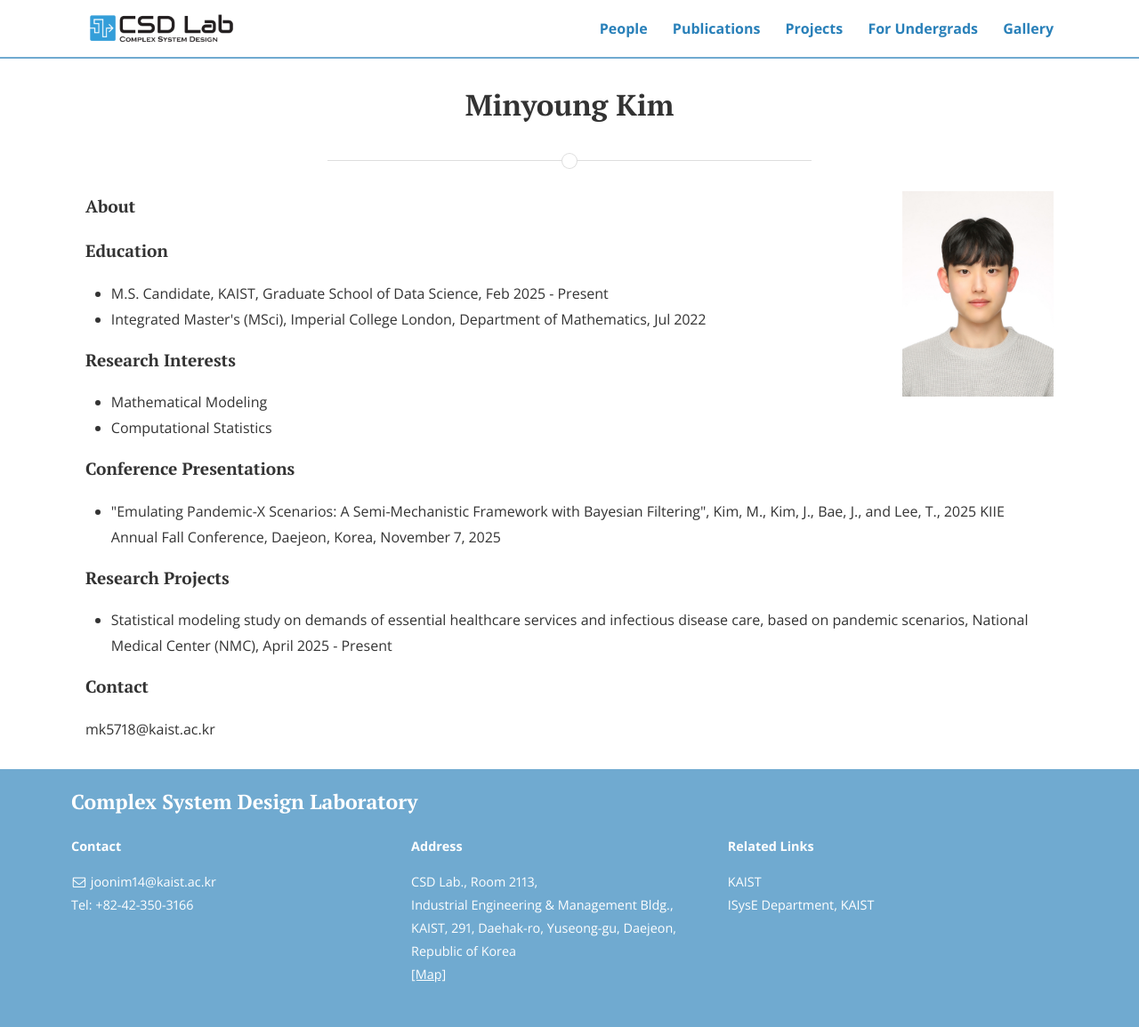
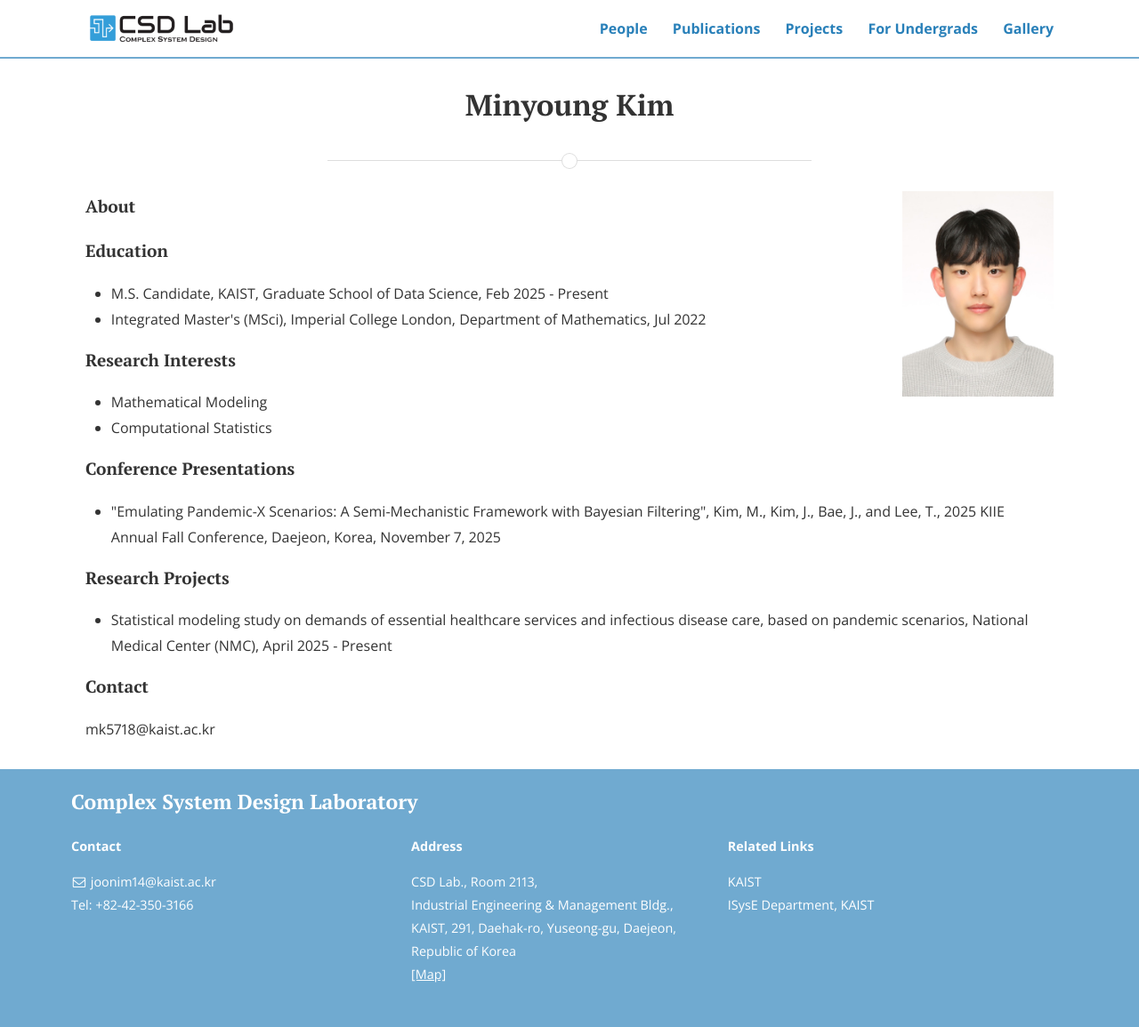
Before and after one commit to CSDlab-KAIST/csdlab-kaist.github.io, a Jekyll site: the page built from people/minyoung.html, in a window 1280 px wide. Shown: the whole page at 89% size. Built offline with Jekyll 4.4.1, drawn with Linux system fonts in a browser that asks for light colours; nearby versions of some CDN libraries.

Commit message:
Update minyoung.html

```diff
--- a/people/minyoung.html
+++ b/people/minyoung.html
@@ -9,7 +9,7 @@ title: Minyoung Kim
 
 
 <!-- <img src="{{'/assets/img/members/Minyoung_1.jpeg' | prepend: site.baseurl }}" style="float: right; width: 170px; margin: 0 0 2em 2em"> -->
-<img src="{{'/assets/img/members/minyoung_2.jpeg' | prepend: site.baseurl }}" style="float: right; width: 170px; margin: 0 0 2em 2em">
+<img src="{{'/assets/img/members/minyoung_2.jpg' | prepend: site.baseurl }}" style="float: right; width: 170px; margin: 0 0 2em 2em">
 
 <h4>About</h4>
 <p> </p>
```
